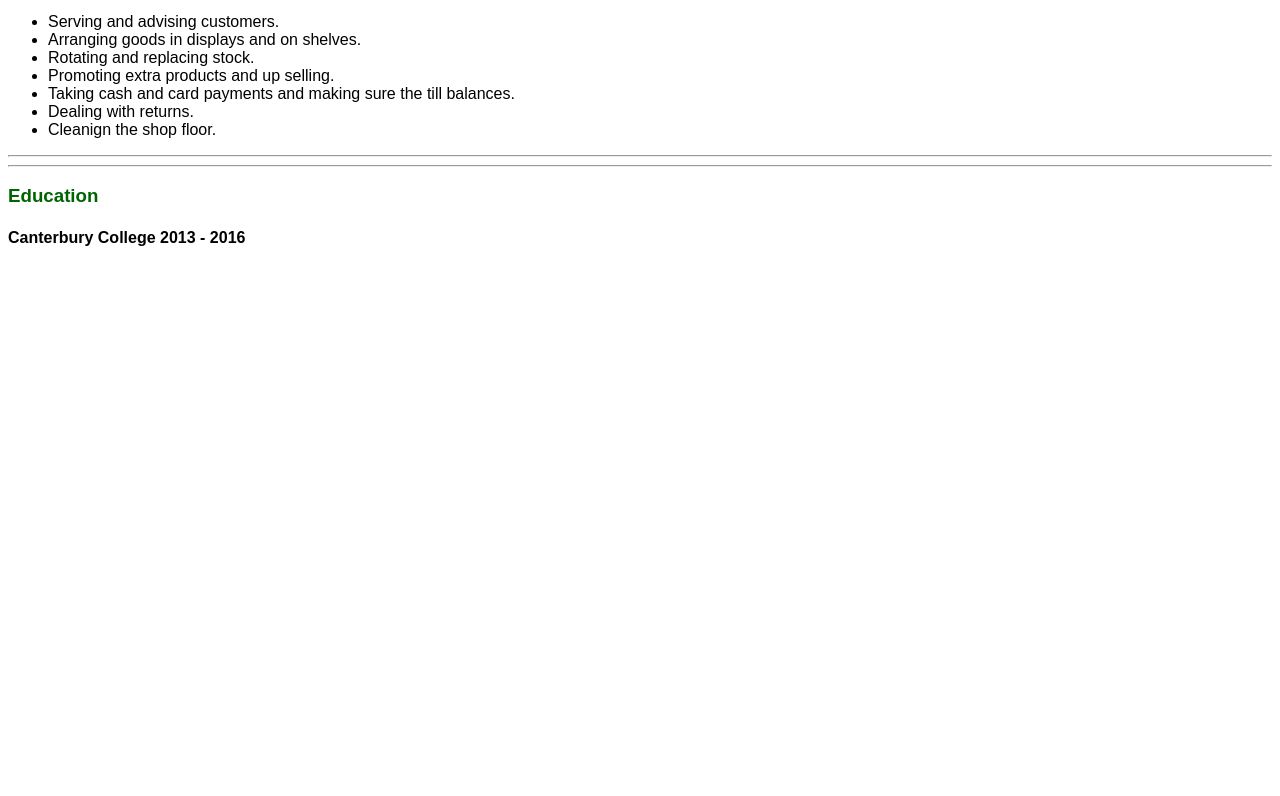
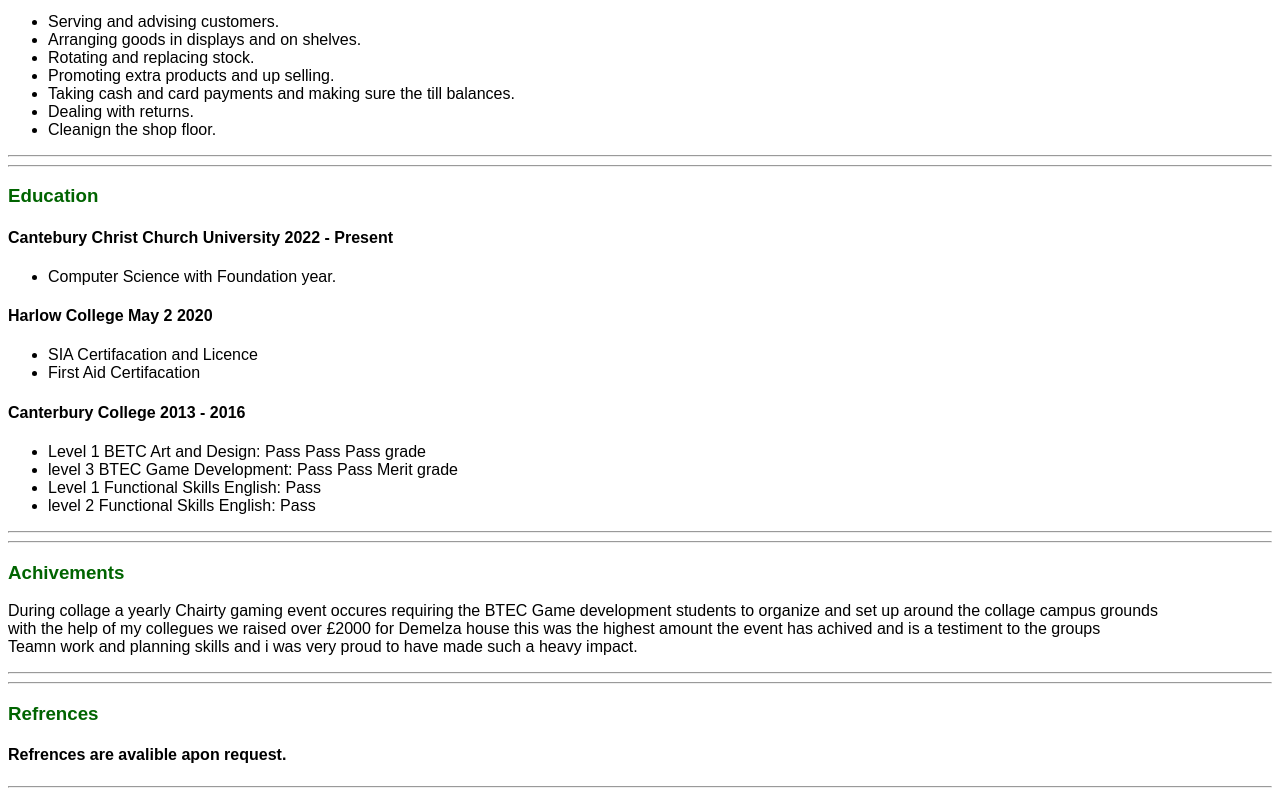
Before and after one commit to CamHam1024/CamHam1024.github.io, a plain HTML site: page index.html in a window 1280 px wide. Shown: the part 1187-1983 px from the top of the page. Before the commit the page ends 1455 px from the top, so only its background shows below. Drawn offline with Linux system fonts and the light colour scheme.

Commit message:
Added more things

```diff
--- a/index.html
+++ b/index.html
@@ -98,7 +98,40 @@
         <hr>
         <h3> Education </h3>
 
+        <h4> Cantebury Christ Church University 2022 - Present </h4>
+
+        <ul>
+            <li> Computer Science with Foundation year. </li>
+        </ul>
+
+        <h4> Harlow College May 2 2020  </h4>
+
+        <ul>
+            <li> SIA Certifacation and Licence </li>
+            <li> First Aid Certifacation </li>
+        </ul>
+
         <h4> Canterbury College 2013 - 2016 </h4>
 
+        <ul>
+            <li> Level 1 BETC Art and Design: Pass Pass Pass grade</li>
+            <li> level 3 BTEC Game Development: Pass Pass Merit grade </li>
+            <li> Level 1 Functional Skills English: Pass </li>
+            <li> level 2 Functional Skills English: Pass</li>
+        </ul>
+        <hr>
+        <hr>
+        <!---->
+        <h3> Achivements </h3>
+        <p>
+            During collage a yearly Chairty gaming event occures requiring the BTEC Game development students to organize and set up around the collage campus grounds
+            <br>with the help of my collegues we raised over £2000 for Demelza house this was the highest amount the event has achived and is a testiment to the groups
+            <br>Teamn work and planning skills and i was very proud to have made such a heavy impact.
+        </p>
+        <hr>
+        <hr>
+        <h3> Refrences </h3>
+        <h4> Refrences are avalible apon request. </h4>
+        <hr>
     </body>
 </html>
```
